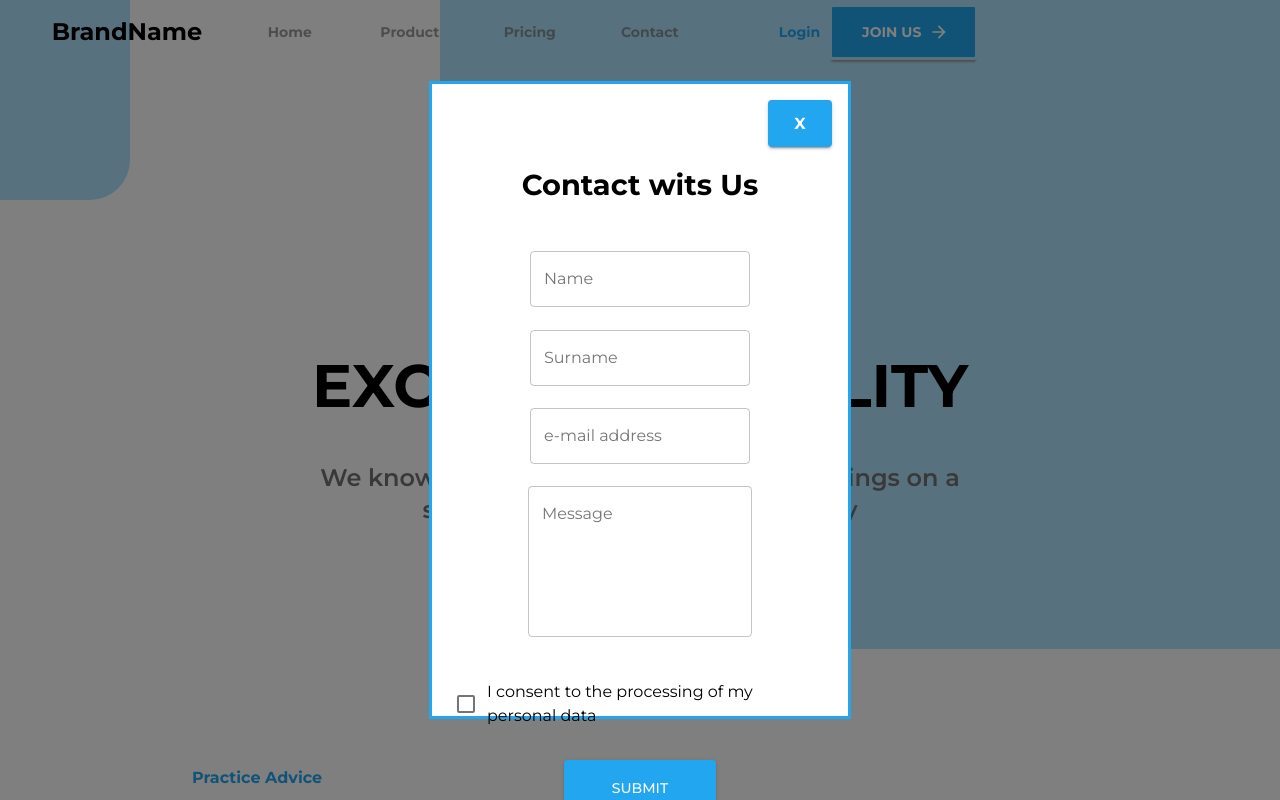
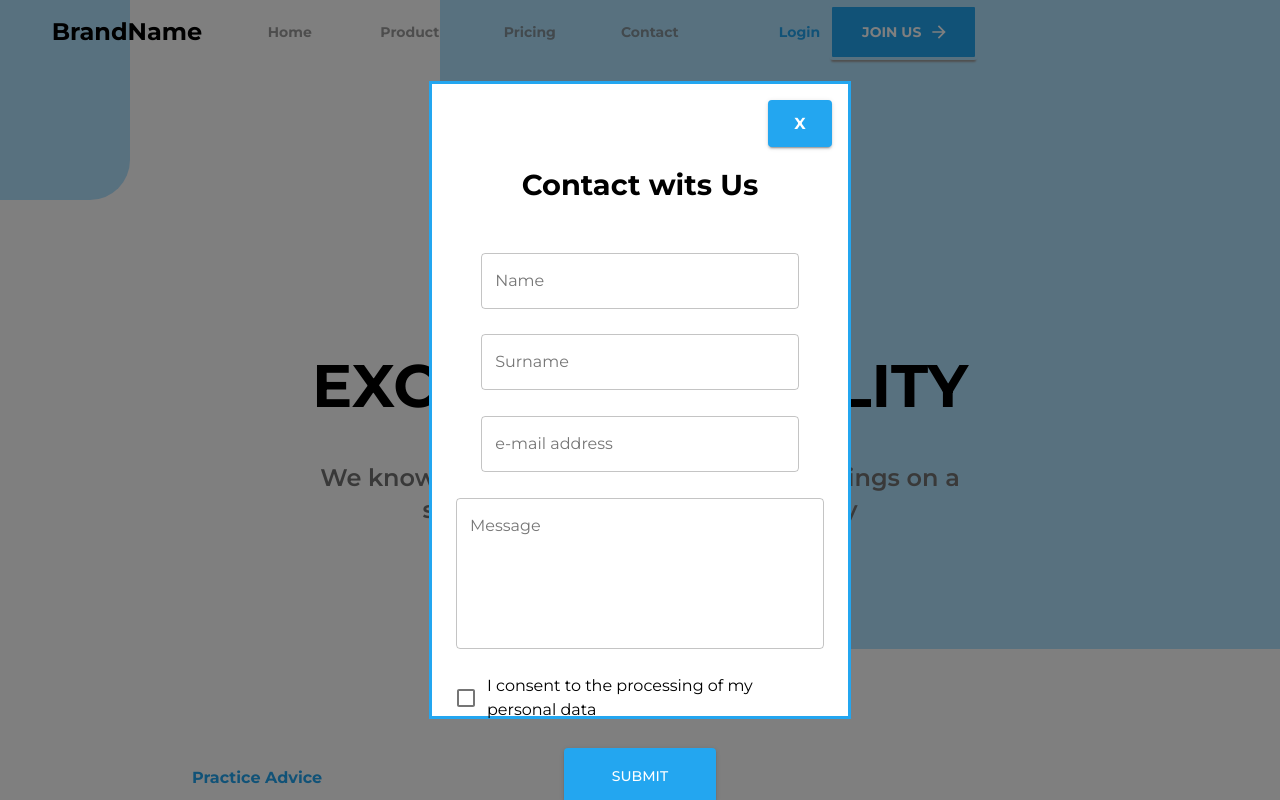
Before and after one commit to JW357/Internship-project, a React (Create React App) app: page / in a window 1280 px wide. Both pictures are taken after a click on the tab "Contact". Shown: the top 800 px of the page. Built offline with nearby package versions, Linux system fonts and the light colour scheme.

Commit message:
adding changes in form styling and injecting a form validation

```diff
--- a/src/components/Navbar/ContactModal/ContactModal.jsx
+++ b/src/components/Navbar/ContactModal/ContactModal.jsx
@@ -1,4 +1,4 @@
-import React from 'react';
+import React, { useState } from 'react';
 import {
   Button, Checkbox, FormControl, FormControlLabel, Modal, TextField,
 } from '@material-ui/core';
@@ -10,6 +10,34 @@ export default function ContactModal({
   open,
   setOpen,
 }) {
+  const [name, setName] = useState('');
+  const [email, setEmail] = useState('');
+  const [nameError, setNameError] = useState(false);
+  const [emailError, setEmailError] = useState(false);
+  const [nameErrorMessage, setNameErrorMessage] = useState('');
+  const [emailErrorMessage, setEmailErrorMessage] = useState('');
+
+  const handleSubmit = (e) => {
+    e.preventDefault();
+    setNameError(false);
+    setEmailError(false);
+    setNameErrorMessage('');
+    setEmailErrorMessage('');
+
+    if (name.length < 2) {
+      setNameError(true);
+      setNameErrorMessage('Name must contain more than 2 characters');
+    }
+
+    const validation = /\S+@\S+\.\S+/;
+
+    if (validation.test(email) === false) {
+      e.preventDefault();
+      setEmailError(true);
+      setEmailErrorMessage('Invalid e-mail address');
+    }
+  };
+
   const classes = useStyles();
 
   return (
@@ -29,12 +57,25 @@ export default function ContactModal({
             </div>
             <div className={classes.inputBox}>
               <h1 className={classes.modalHeader}>Contact wits Us</h1>
-              <div className={classes.inputs}>
-                <TextField label="Name" variant="outlined" />
-                <TextField label="Surname" variant="outlined" />
-                <TextField label="e-mail address" variant="outlined" />
+              <form onSubmit={handleSubmit} className={classes.inputs}>
+                <TextField
+                  className={classes.textInput}
+                  onChange={(e) => setName(e.target.value)}
+                  error={nameError}
+                  helperText={nameErrorMessage}
+                  label="Name"
+                  variant="outlined"
+                />
+                <TextField className={classes.textInput} label="Surname" variant="outlined" />
+                <TextField
+                  className={classes.textInput}
+                  onChange={(e) => setEmail(e.target.value)}
+                  error={emailError}
+                  helperText={emailErrorMessage}
+                  label="e-mail address"
+                  variant="outlined"
+                />
                 <TextField className={classes.messageInput} multiline rows={6} label="Message" variant="outlined" />
-              </div>
                 <FormControl className={classes.formControl}>
                   <FormControlLabel
                     value="end"
@@ -43,7 +84,8 @@ export default function ContactModal({
                     labelPlacement="end"
                   />
                 </FormControl>
-              <Button className={classes.submitButton} variant="contained" color="primary">Submit</Button>
+                <Button type="submit" className={classes.submitButton} variant="contained" color="primary">Submit</Button>
+              </form>
             </div>
           </div>
         </Modal>
--- a/src/components/Navbar/ContactModal/style.js
+++ b/src/components/Navbar/ContactModal/style.js
@@ -54,7 +54,20 @@ export const useStyles = makeStyles((theme) => ({
     justifyContent: 'center',
     flexDirection: 'column',
     '& > *': {
-      margin: '0.7rem auto',
+      margin: '0.8rem auto',
+    },
+  },
+
+  textInput: {
+    position: 'relative',
+    width: '30ch',
+    '& p': {
+      bottom: '3.7rem',
+      left: '-0.9rem',
+      width: '100%',
+      position: 'absolute',
+      textAlign: 'center',
+      whiteSpace: 'noWrap',
     },
   },
 
```
Lines whose indentation alone changed are shown as unchanged.
